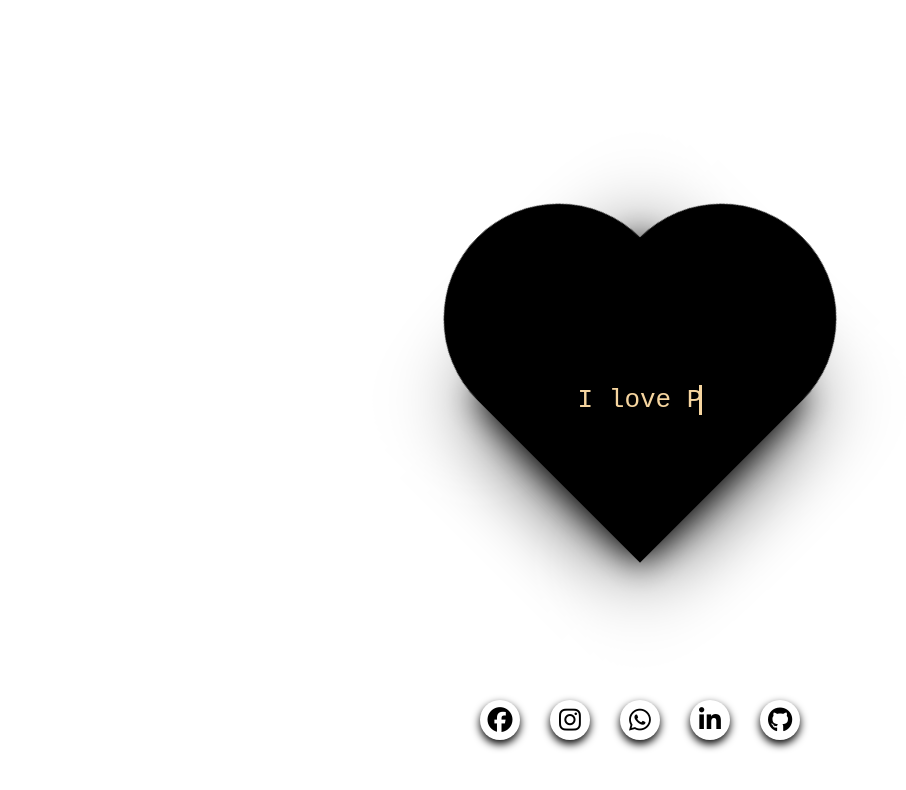
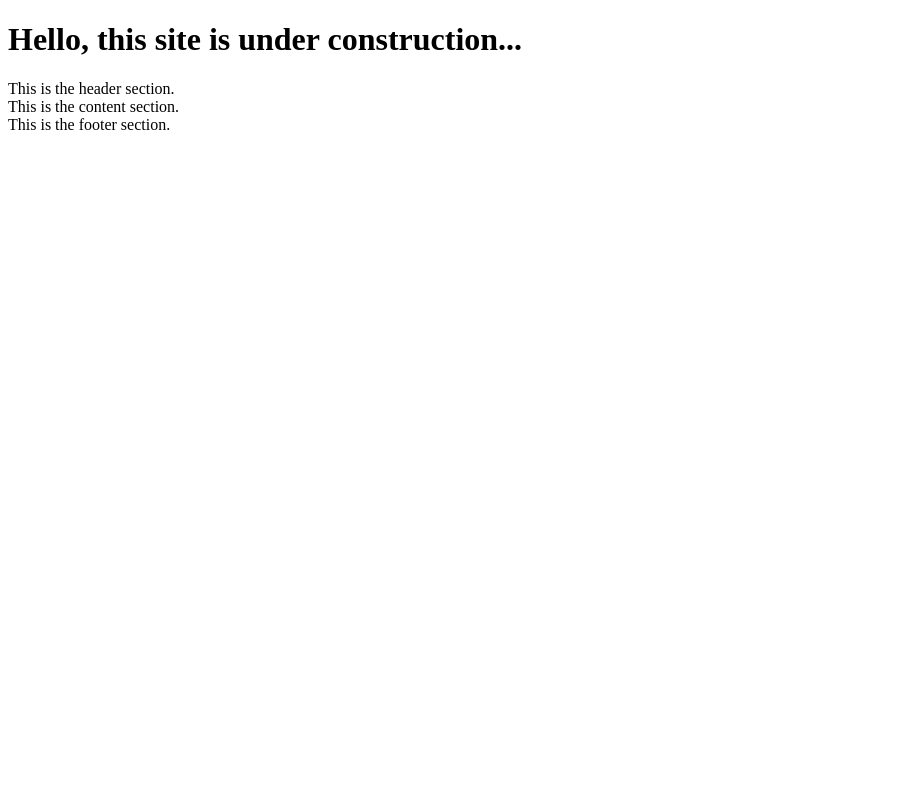
Before and after one commit to harth99/my-portfolio-website, a plain HTML site: page index.html in a window 1280 px wide. Shown: the whole page, without its empty margins (0-906 px from the left). Drawn offline with Linux system fonts and the light colour scheme.

Commit message:
modified back to v1

```diff
--- a/index.html
+++ b/index.html
@@ -1,28 +1,23 @@
 <!DOCTYPE html>
 <html lang="en">
 <head>
-    <meta charset="UTF-8">
-    <meta http-equiv="X-UA-Compatible" content="IE=edge">
-    <meta name="viewport" content="width=device-width, initial-scale=1.0">
-    <title>Jiayu Huang</title>
-    <link rel="stylesheet" href="style.css "/>
-    <script src="https://kit.fontawesome.com/240e7be9e8.js" crossorigin="anonymous"></script>
+  <meta charset="UTF-8">
+  <meta http-equiv="X-UA-Compatible" content="IE=edge">
+  <meta name="viewport" content="width=device-width, initial-scale=1.0">
+  <title>Jiayu Huang</title>
 </head>
 <body>
-    <div class="heart"></div>
-    <div class="social-icon">
-        <ul>
-            <li><a href="https://www.facebook.com/huang.jiayu.90/" target="_blank"><i class="fab fa-facebook"></i></a></li>
-            <li><a href="https://www.instagram.com/harthuang99/" target="_blank"><i class="fab fa-instagram"></i></a></li>
-            <li><a href="https://www.facebook.com/huang.jiayu.90/" target="_blank"><i class="fab fa-whatsapp"></i></a></li>
-            <li><a href="https://www.linkedin.com/in/jiayu0517/" target="_blank"><i class="fab fa-linkedin-in"></i></a></li>
-            <li><a href="https://github.com/Jiayu0517" target="_blank"><i class="fab fa-github"></i></a></li>
-        </ul>
-    </div>
-    <div class="wrapper">
-        <span class="typing-demo">
-          I love Polly!
-        </span>
-    </div>
+  <h1>Hello, this site is under construction...</h1>
+  <header>
+    This is the header section.
+  </header>
+
+  <article>
+    This is the content section.
+  </article>
+
+  <footer>
+    This is the footer section.
+  </footer>
 </body>
 </html>
--- a/style.css
+++ /dev/null
@@ -1,153 +0,0 @@
-* {
-    margin: 0;
-    padding: 0;
-    box-sizing: border-box;
-    outline: none;
-    text-decoration: none;
-}
-
-body {
-    width: 100%;
-    min-height: 100vh;
-    display: flex;
-    justify-content: center;
-    align-items: center;
-    background: white;
-}
-
-.social-icon ul {
-    position: absolute;
-    top: 90%;
-    left: 50%;
-    transform: translate(-50%, -50%);
-    display: flex;
-}
-
-.social-icon ul li {
-    list-style: none;
-    margin: 0 15px;
-}
-
-.social-icon ul li .fab {
-    font-size: 25px;
-    line-height: 40px;
-    transition: .3s;
-    color: black;
-}
-
-.social-icon ul li a:hover {
-    color: white;
-}
-
-.social-icon ul li a {
-    position: relative;
-    display: block;
-    width: 40px;
-    height: 40px;
-    border-radius: 50%;
-    background-color: white;
-    text-align: center;
-    box-shadow: 0 4px 8px 0 rgba(0, 0, 0.2);
-    transition: .6s;
-}
-
-.social-icon ul li a:hover {
-    transform: translate(0, -10%);
-}
-
-.social-icon ul li:nth-child(1) a:hover {
-    background-color: #3b5998;
-}
-
-.social-icon ul li:nth-child(2) a:hover {
-    background-color: #feda75;
-}
-
-.social-icon ul li:nth-child(3) a:hover {
-    background-color: rgb(52, 241, 118);
-}
-
-.social-icon ul li:nth-child(4) a:hover {
-    background-color: #0072b1;
-}
-
-.social-icon ul li:nth-child(5) a:hover {
-    background-color: #171515;
-}
-
-.heart {
-    width: 150px;
-    height: 150px;
-    background: black;
-    position: absolute;
-    box-shadow: 0 0 20px black,
-                0 0 60px black;
-    transform: rotate(-45deg);
-    animation: heart 1s linear infinite 0.2s alternate;
-}
-
-@keyframes heart  {
-    0% {
-        transform: rotate(-45deg) scale(1);
-    }
-    90% {
-        transform: rotate(-45deg) scale(1.6);
-    }
-    100% {
-        transform: rotate(-45deg) scale(1.4);
-    }
-}
-
-.heart::before {
-    content: "";
-    position: absolute;
-    width: 100%;
-    height: 100%;
-    background: black;
-    border-radius: 50%;
-    left: 0;
-    top: -50%;
-}
-
-.heart::after {
-    content: "";
-    position: absolute;
-    width: 100%;
-    height: 100%;
-    background: black;
-    border-radius: 50%;
-    top: 0;
-    right: -50%;
-}
-
-.wrapper {
-    height: 100vh;
-    /*This part is important for centering*/
-    display: grid;
-    place-items: center;
-    z-index: 2;
-  }
-
-  .typing-demo {
-    width: 14ch;
-    animation: typing 8s steps(14), blink .5s;
-    animation-iteration-count: infinite;
-    white-space: nowrap;
-    overflow: hidden;
-    border-right: 3px solid;
-    font-family: monospace;
-    font-size: 2em;
-    color: #f6d59f;
-  }
-
-  @keyframes typing {
-    from {
-      width: 0
-    }
-  }
-
-  @keyframes blink {
-    50% {
-      border-color: transparent
-    }
-  }
```
